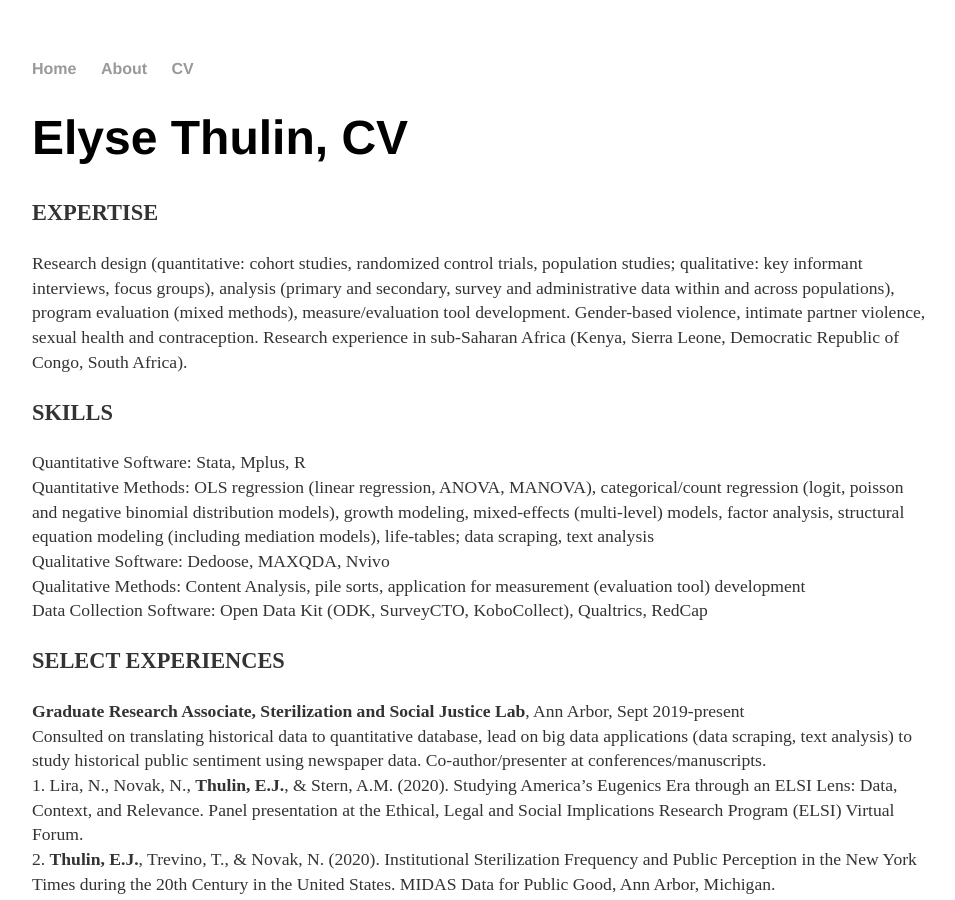
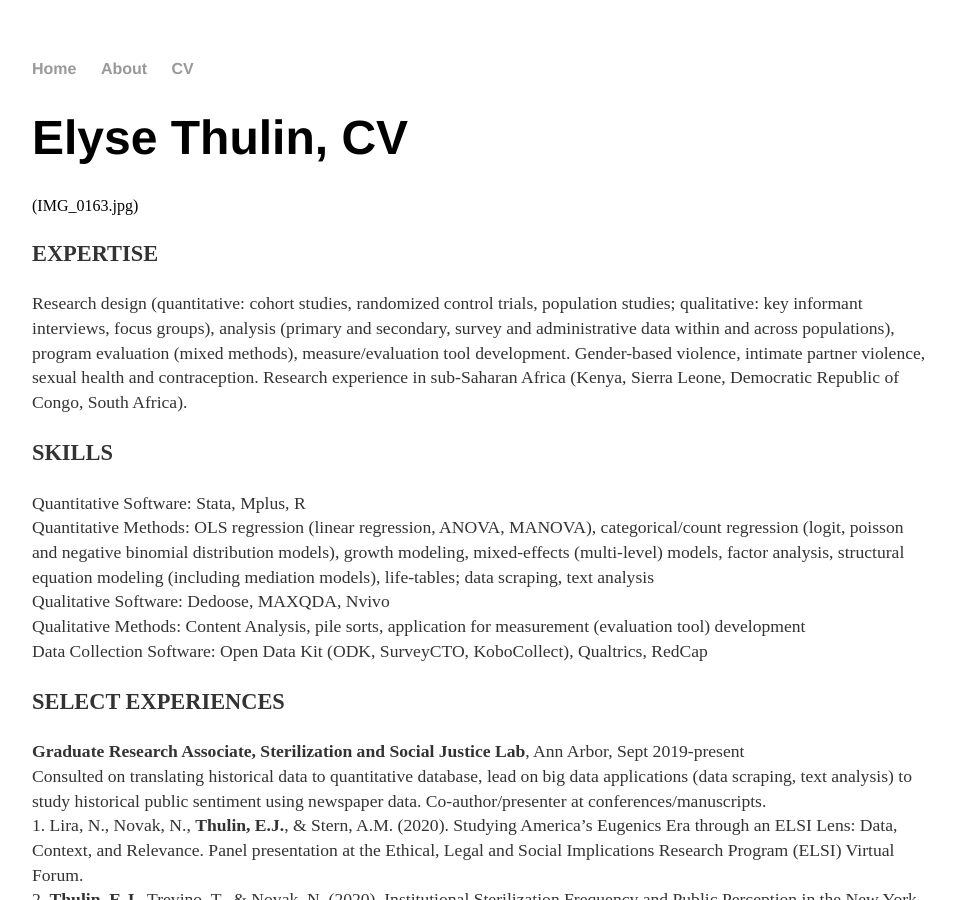
Before and after one commit to elysethulin/elysethulin.github.io, a Jekyll site: the page built from cv.md, in a window 1280 px wide and 900 px high. Shown: the whole window, without its empty margins (160-1115 px from the left). Built offline with Jekyll 4.4.1, drawn with Linux system fonts in a browser that asks for light colours.

Commit message:
Update cv.md

```diff
--- a/cv.md
+++ b/cv.md
@@ -4,6 +4,7 @@ title: Elyse Thulin, Social Scientist and Outdoor Enthusiast
 ---
 <div class="blurb">
 	<h1>Elyse Thulin, CV</h1>
+	(IMG_0163.jpg)
     <p style="font-size: 140%;"><b>EXPERTISE </b></p>
     <p style="font-size: 110%;">Research design (quantitative: cohort studies, randomized control trials, population studies; qualitative: key informant interviews, focus groups), analysis (primary and secondary,
     survey and administrative data within and across populations), program evaluation (mixed methods), measure/evaluation tool development. Gender-based violence, intimate partner violence, sexual health and contraception.
```
